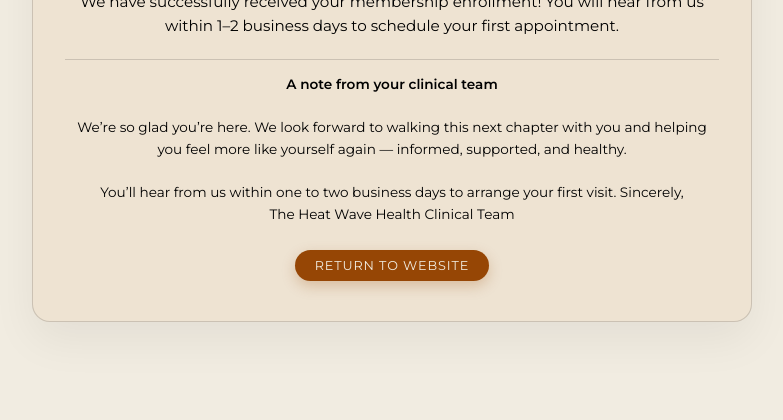
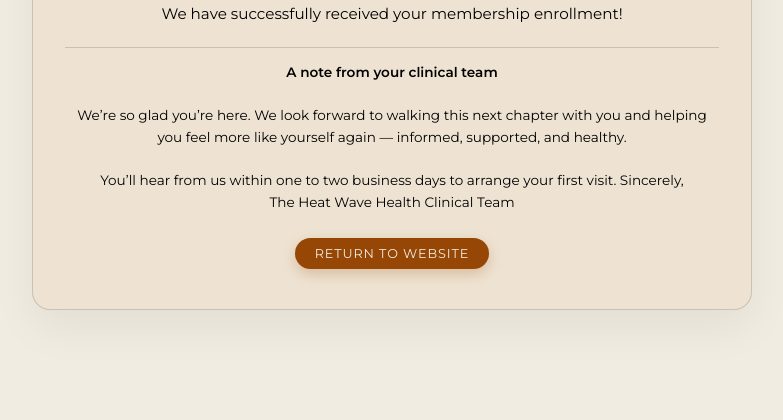
Before and after one commit to heatwavehealth/heatwave-membership-checkout, a website: page success.html in a window 1280 px wide. Shown: the part 380-800 px from the top of the page, without its empty margins (248-1031 px from the left). Drawn offline with Linux system fonts and the light colour scheme; files whose address does not match are found by name; a web font is replaced by a local one.

Commit message:
Update success.html

```diff
--- a/success.html
+++ b/success.html
@@ -123,7 +123,6 @@
 
       <p>
         We have successfully received your membership enrollment!
-        You will hear from us within 1–2 business days to schedule your first appointment.
       </p>
 
      <div class="next-steps">
```
